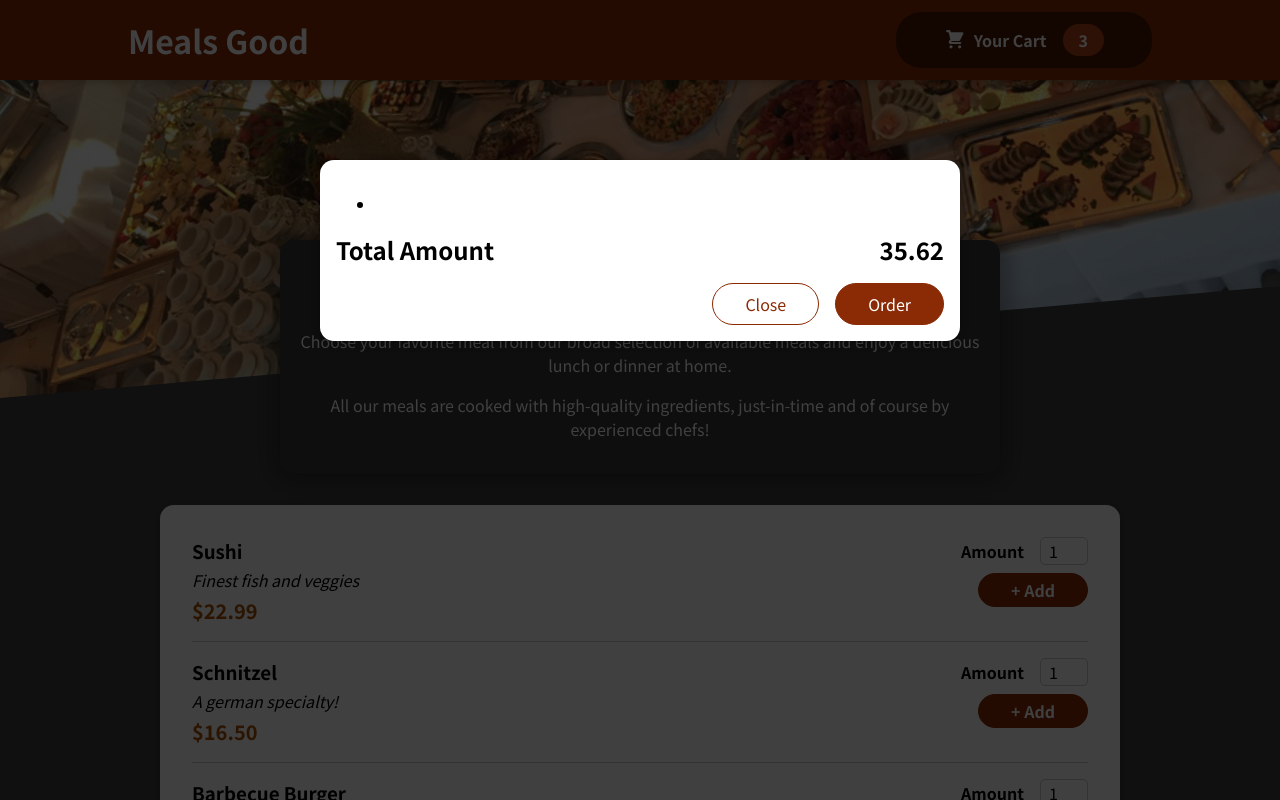
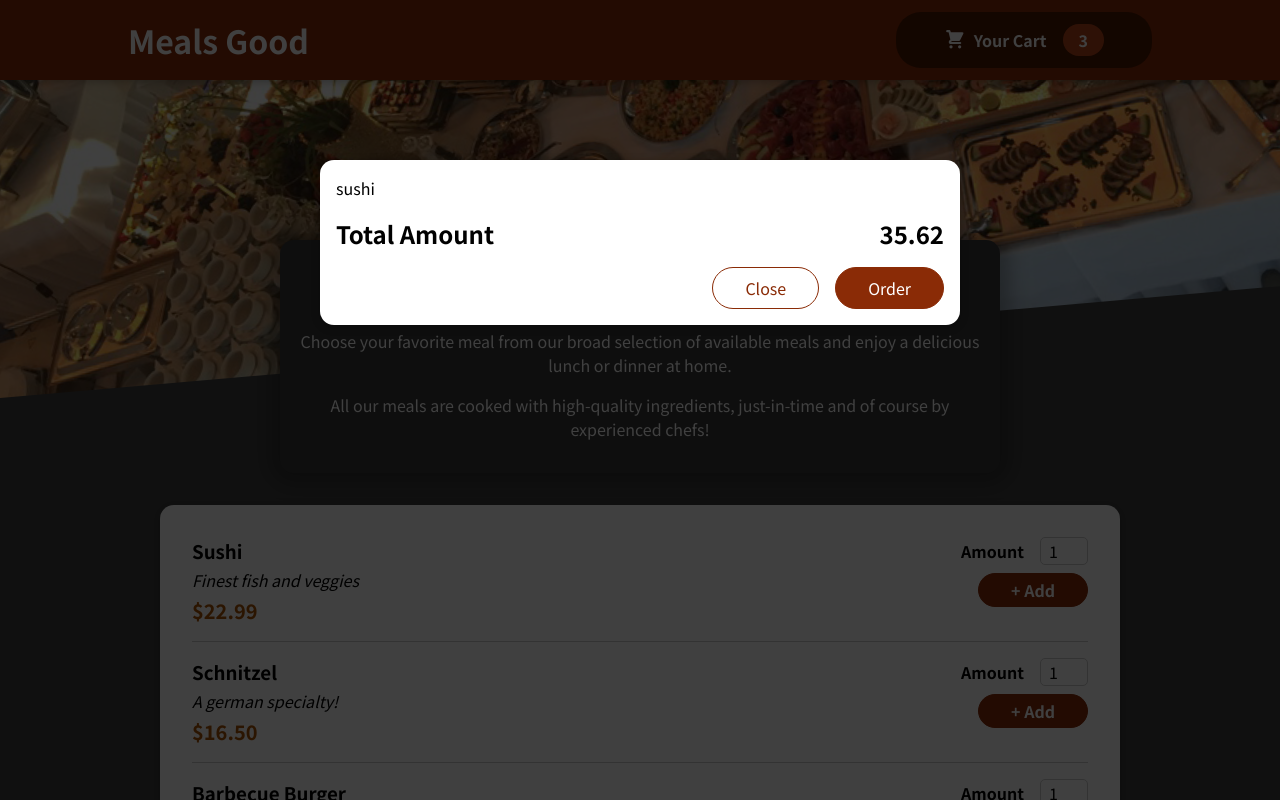
Before and after one commit to riwantositinjak/food-order-app, a React (Create React App) app: page / in a window 1280 px wide. Shown: the top 800 px of the page. Built offline with nearby package versions, Linux system fonts and the light colour scheme.

Commit message:
styling list item cart

```diff
--- a/src/components/Cart/Cart.js
+++ b/src/components/Cart/Cart.js
@@ -3,9 +3,9 @@ import Modal from "../UI/Modal";
 
 const Cart = (props) => {
   const cartItems = (
-    <ul>
+    <ul className={classes["cart-items"]}>
       {[{ id: "c1", name: "sushi", amount: 2, price: 12.99 }].map((item) => (
-        <li></li>
+        <li>{item.name}</li>
       ))}
     </ul>
   );
```
